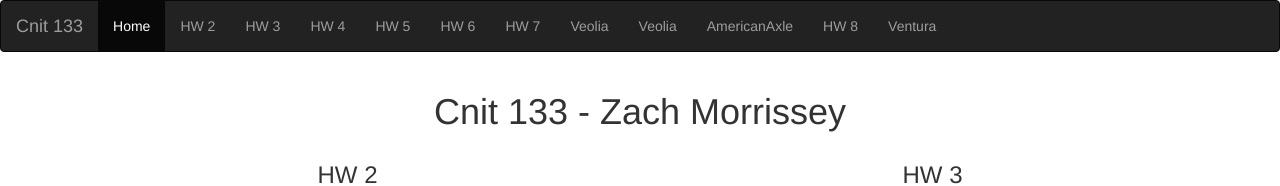
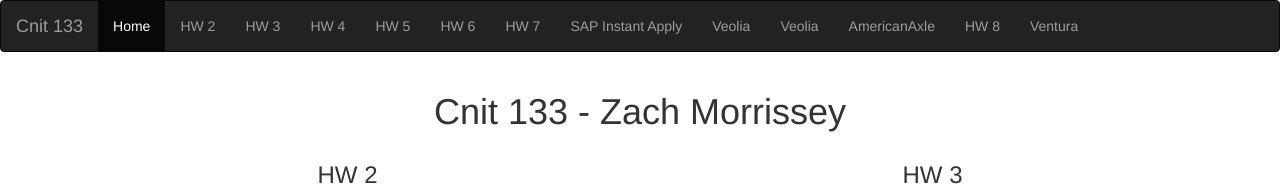
Before and after one commit to zachmorrissey/zachmorrissey.github.io, a plain HTML site: page index.html in a window 1280 px wide. Shown: the top 186 px of the page. Drawn offline with nearby package versions, Linux system fonts and the light colour scheme.

Commit message:
Update index.html

```diff
--- a/index.html
+++ b/index.html
@@ -31,6 +31,7 @@
           <li><a href="hw5.html">HW 5</a></li>
           <li><a href="hw6.html">HW 6</a></li>
           <li><a href="hw7.html">HW 7</a></li>
+        <li><a href="project-manager?jobId=2921.html">SAP Instant Apply</a></li>
           <li><a href="Veoliapreview.html">Veolia</a></li>
           <li><a href="veoliahomepage.html">Veolia</a></li>
         <li><a href="americanaxle.html">AmericanAxle</a></li>
```
